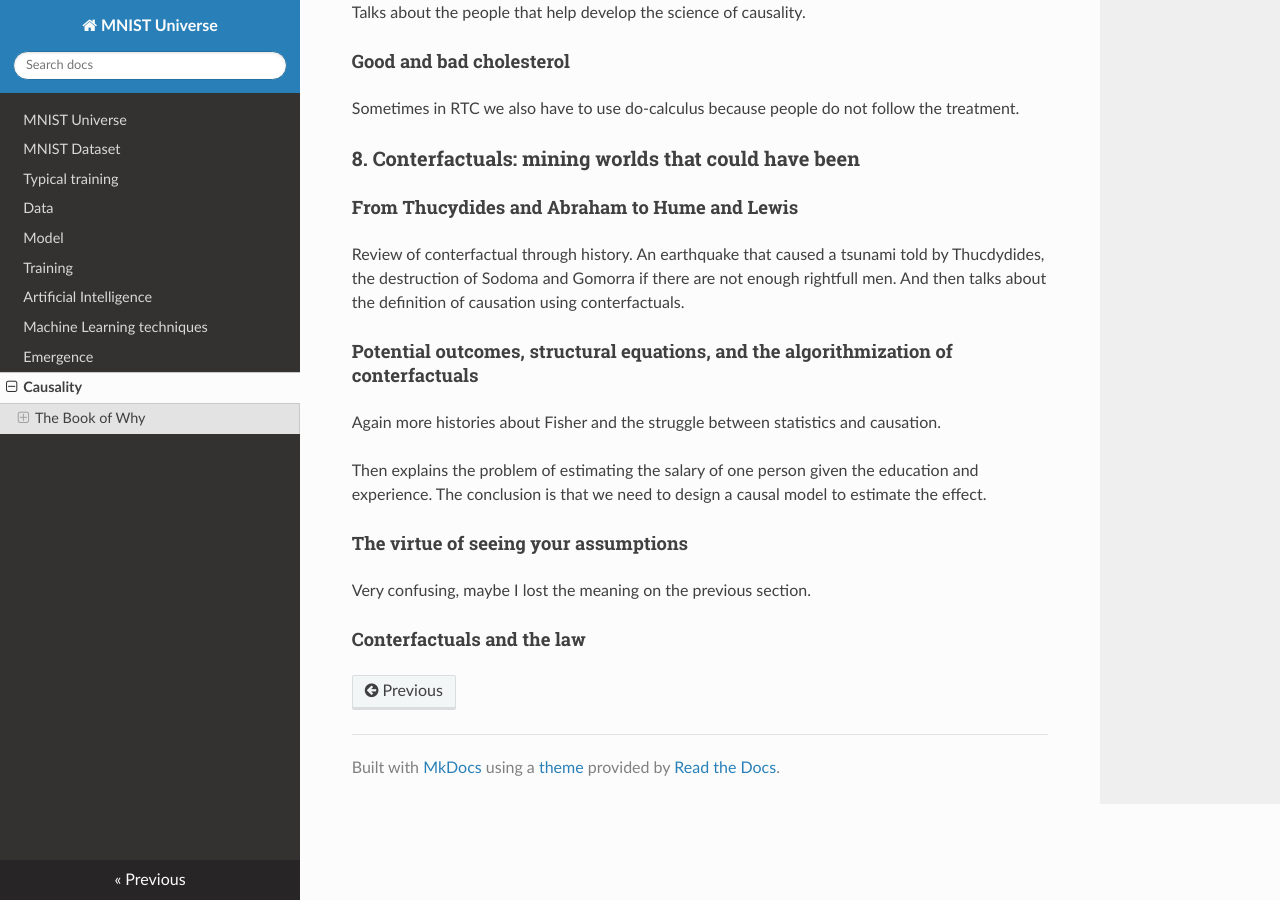
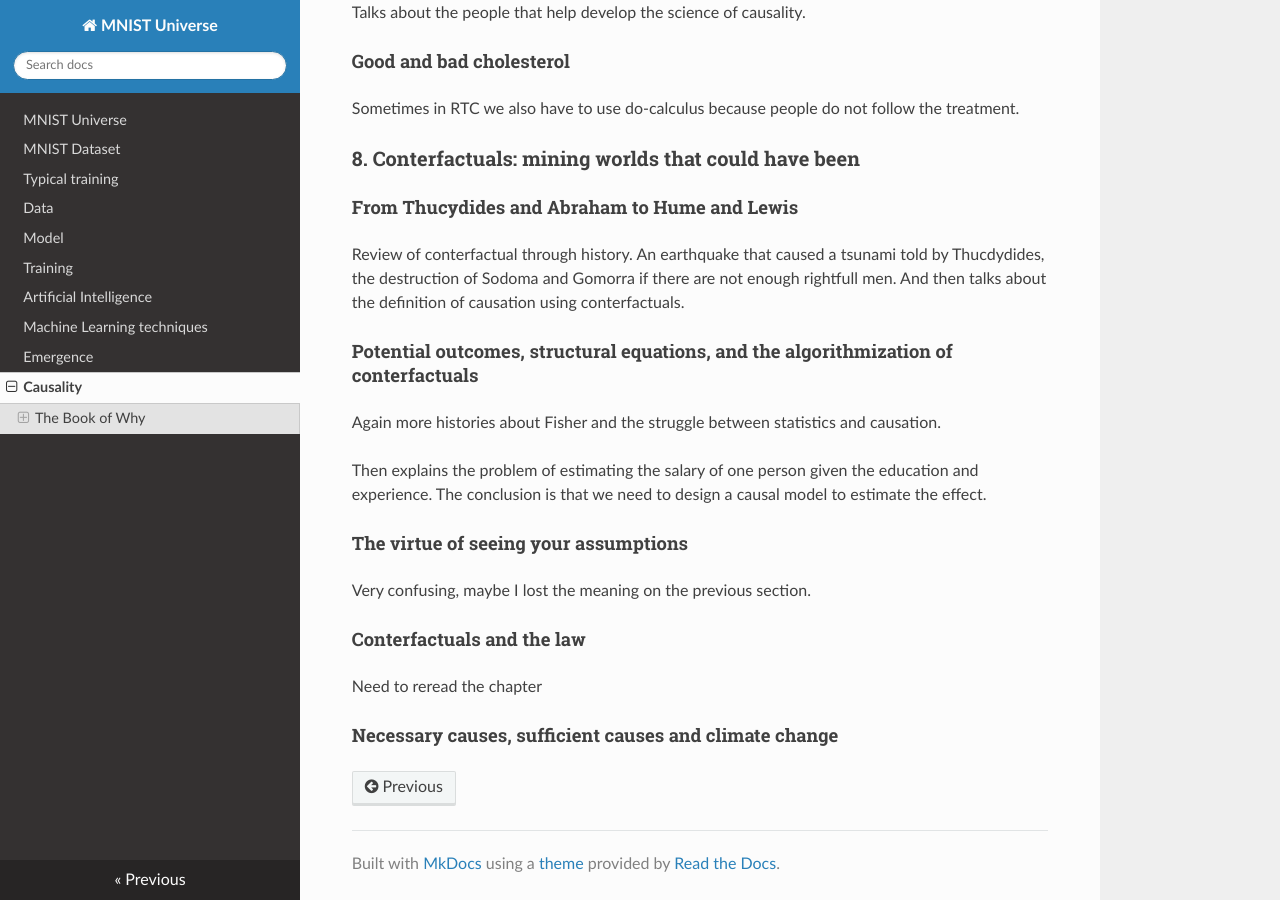
Before and after one commit to ironbar/mnist_universe, an MkDocs documentation site: the page built from docs/08_causality.md, in a window 1280 px wide and 900 px high, scrolled down 11758 px. Built offline with MkDocs 1.6.1, drawn with Linux system fonts in a browser that asks for light colours; nearby versions of some CDN libraries; formulas are drawn with MathJax 3.

Commit message:
Update 08_causality.md

```diff
--- a/docs/08_causality.md
+++ b/docs/08_causality.md
@@ -378,3 +378,7 @@ Then explains the problem of estimating the salary of one person given the educa
 Very confusing, maybe I lost the meaning on the previous section.
 
 #### Conterfactuals and the law
+
+Need to reread the chapter
+
+#### Necessary causes, sufficient causes and climate change
```
